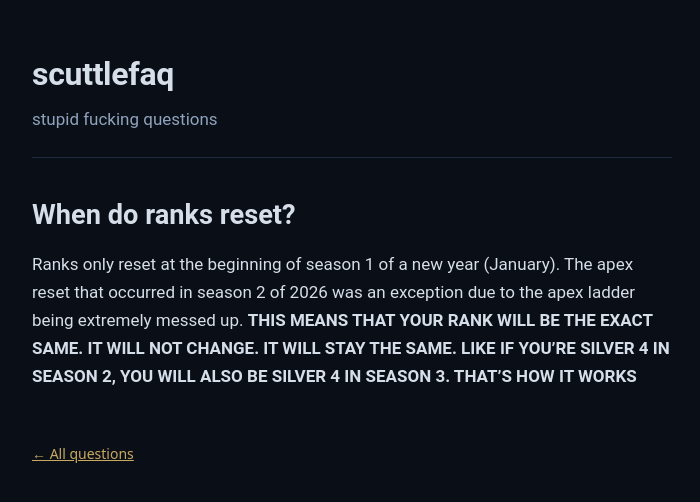
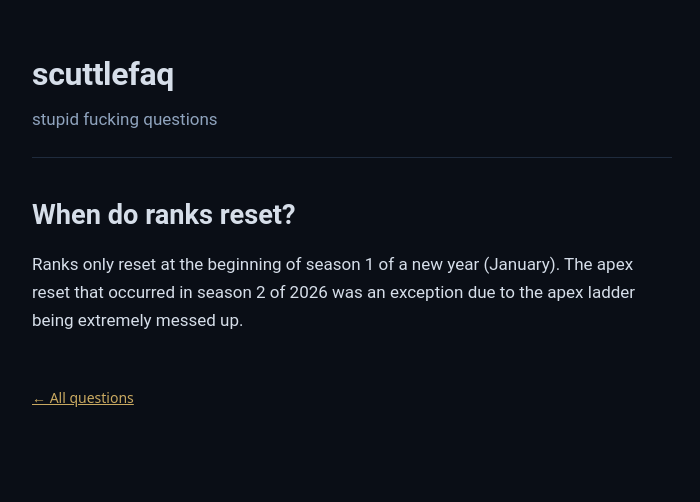
Before and after one commit to scuttlecat/scuttlefaq, a Jekyll site: the page built from _faqs/when-does-rank-reset.md, in a window 1280 px wide. Shown: the top 502 px of the page, without its empty margins (288-988 px from the left). Built offline with Jekyll 4.4.1, drawn with Linux system fonts in a browser that asks for light colours.

Commit message:
remove unneeded q

```diff
--- a/_config.yml
+++ b/_config.yml
@@ -38,7 +38,6 @@
   - "Seasons & Ranked"
   - "Skins"
   - "Shops & Currency"
-  - "Game Modes"
 
 defaults:
   - scope:
--- a/_faqs/when-does-rank-reset.md
+++ b/_faqs/when-does-rank-reset.md
@@ -1,7 +1,7 @@
 ---
 title: "When do ranks reset?"
-summary: "Ranks only reset at the beginning of season 1 of a new year (January). The apex reset that occurred in season 2 of 2026 was an exception due to the apex ladder being extremely messed up. THIS MEANS THAT YOUR RANK WILL BE THE EXACT SAME. IT WILL NOT CHANGE. IT WILL STAY THE SAME. LIKE IF YOU'RE SILVER 4 IN SEASON 2, YOU WILL ALSO BE SILVER 4 IN SEASON 3. THAT'S HOW IT WORKS"
+summary: "Ranks only reset at the beginning of season 1 of a new year (January). The apex reset that occurred in season 2 of 2026 was an exception due to the apex ladder being extremely messed up."
 category: "Seasons & Ranked"
 order: 4
 ---
-Ranks only reset at the beginning of season 1 of a new year (January). The apex reset that occurred in season 2 of 2026 was an exception due to the apex ladder being extremely messed up. <strong>THIS MEANS THAT YOUR RANK WILL BE THE EXACT SAME. IT WILL NOT CHANGE. IT WILL STAY THE SAME. LIKE IF YOU'RE SILVER 4 IN SEASON 2, YOU WILL ALSO BE SILVER 4 IN SEASON 3. THAT'S HOW IT WORKS</strong>
+Ranks only reset at the beginning of season 1 of a new year (January). The apex reset that occurred in season 2 of 2026 was an exception due to the apex ladder being extremely messed up.
```
Also changed, not shown: _faqs/when-does-league-classic-release.md (deleted, +0 -7 lines).
